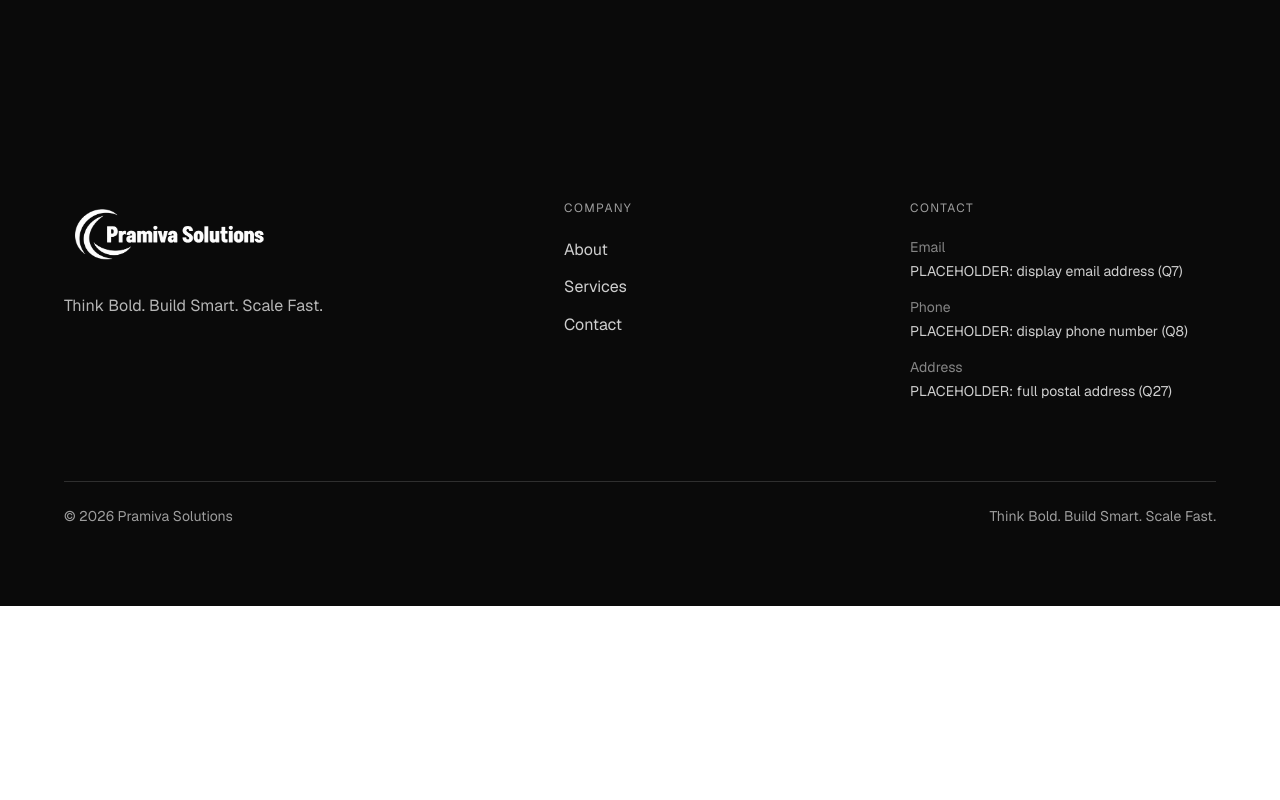
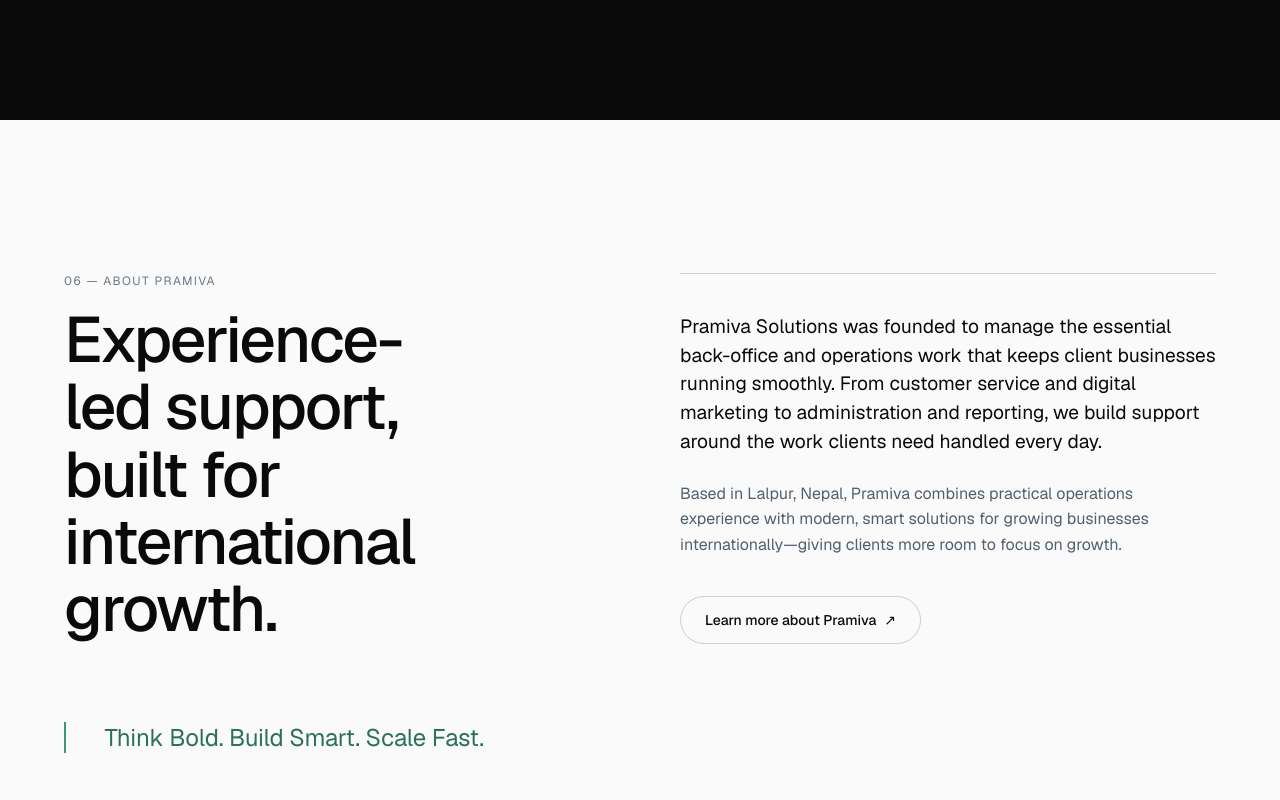
Before and after one commit to lorem007work/Pramiva-_Solutions, a Next.js app: page / in a window 1280 px wide. Shown: the part 4940-5740 px from the top of the page. Before the commit the page ends 5546 px from the top, so only its background shows below. Built offline with nearby package versions, Linux system fonts and the light colour scheme; no server answers.

Commit message:
Add homepage company introduction

```diff
--- a/src/app/page.tsx
+++ b/src/app/page.tsx
@@ -1,3 +1,4 @@
+import { CompanyIntro } from "@/components/sections/company-intro";
 import { Hero } from "@/components/sections/hero";
 import { PositioningStatement } from "@/components/sections/positioning-statement";
 import { Process } from "@/components/sections/process";
@@ -12,6 +13,7 @@
       <ServicesOverview />
       <WhyPramiva />
       <Process />
+      <CompanyIntro />
     </main>
   );
 }
--- /dev/null
+++ b/src/components/sections/company-intro.tsx
@@ -0,0 +1,47 @@
+import { Button } from "@/components/ui/button";
+import { Section } from "@/components/ui/section";
+import { homepage } from "@/data/homepage";
+
+/** Draft company introduction sourced from management context; Q6 approval pending. */
+export function CompanyIntro() {
+  const { company } = homepage;
+
+  return (
+    <Section
+      tone="surface"
+      aria-labelledby="home-company-title"
+      containerClassName="grid gap-section-sm lg:grid-cols-12"
+    >
+      <div className="lg:col-span-5">
+        <p className="text-eyebrow uppercase text-ink-subtle">
+          {company.eyebrow}
+        </p>
+        <h2 id="home-company-title" className="mt-4 max-w-2xl text-h1">
+          {company.title}
+        </h2>
+
+        <p className="mt-section-sm border-l-2 border-accent pl-block text-h3 text-accent-text">
+          {company.motto}
+        </p>
+      </div>
+
+      <div className="border-t border-line-strong pt-block lg:col-span-6 lg:col-start-7">
+        <div className="space-y-6">
+          {company.description.map((paragraph, index) => (
+            <p
+              key={paragraph}
+              className={index === 0 ? "text-lead" : "text-ink-muted"}
+            >
+              {paragraph}
+            </p>
+          ))}
+        </div>
+
+        <Button href="/about" variant="secondary" className="mt-block">
+          {company.ctaLabel}
+          <span aria-hidden="true">↗</span>
+        </Button>
+      </div>
+    </Section>
+  );
+}
--- a/src/data/homepage.ts
+++ b/src/data/homepage.ts
@@ -72,4 +72,14 @@
       },
     ],
   },
+  company: {
+    eyebrow: "06 — About Pramiva",
+    title: "Experience-led support, built for international growth.",
+    description: [
+      "Pramiva Solutions was founded to manage the essential back-office and operations work that keeps client businesses running smoothly. From customer service and digital marketing to administration and reporting, we build support around the work clients need handled every day.",
+      "Based in Lalpur, Nepal, Pramiva combines practical operations experience with modern, smart solutions for growing businesses internationally—giving clients more room to focus on growth.",
+    ],
+    motto: "Think Bold. Build Smart. Scale Fast.",
+    ctaLabel: "Learn more about Pramiva",
+  },
 } as const;
```
Also changed, not shown: 1 other file (tests, documents, lock files or other folders).
